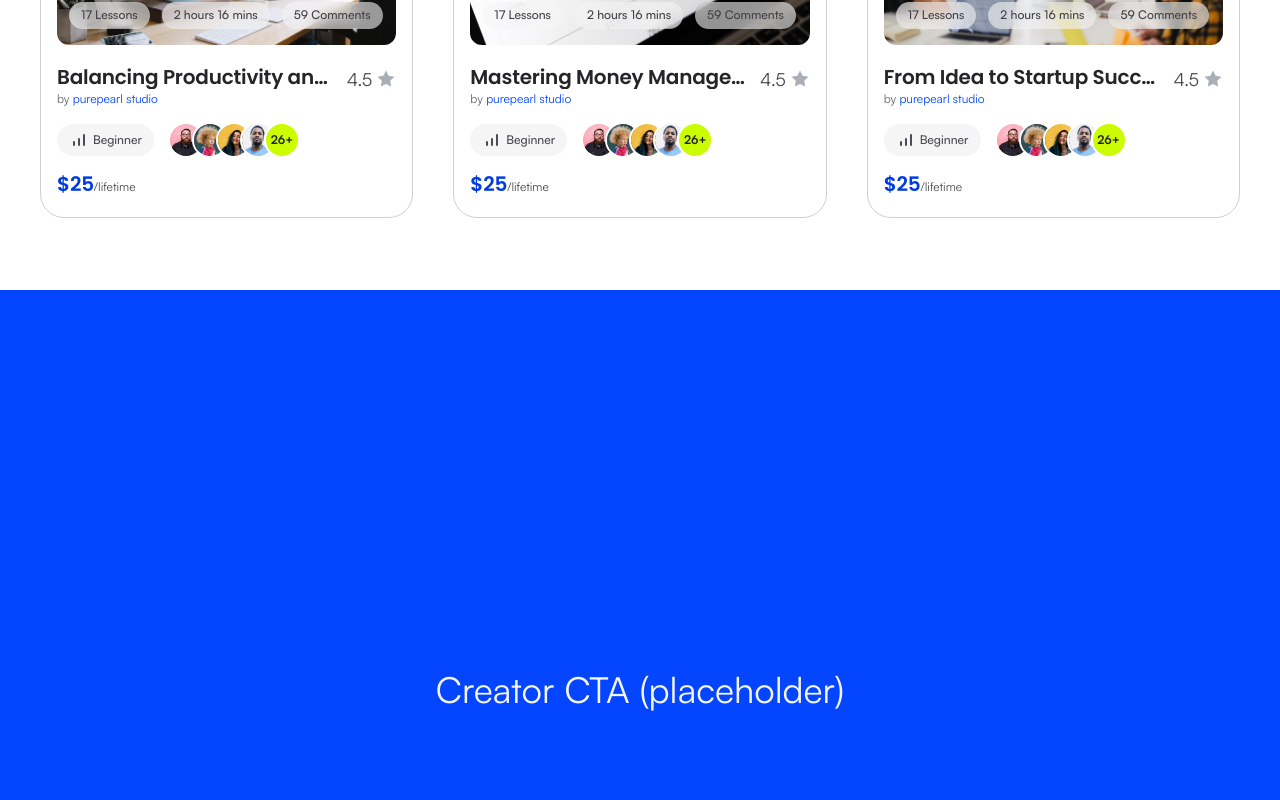
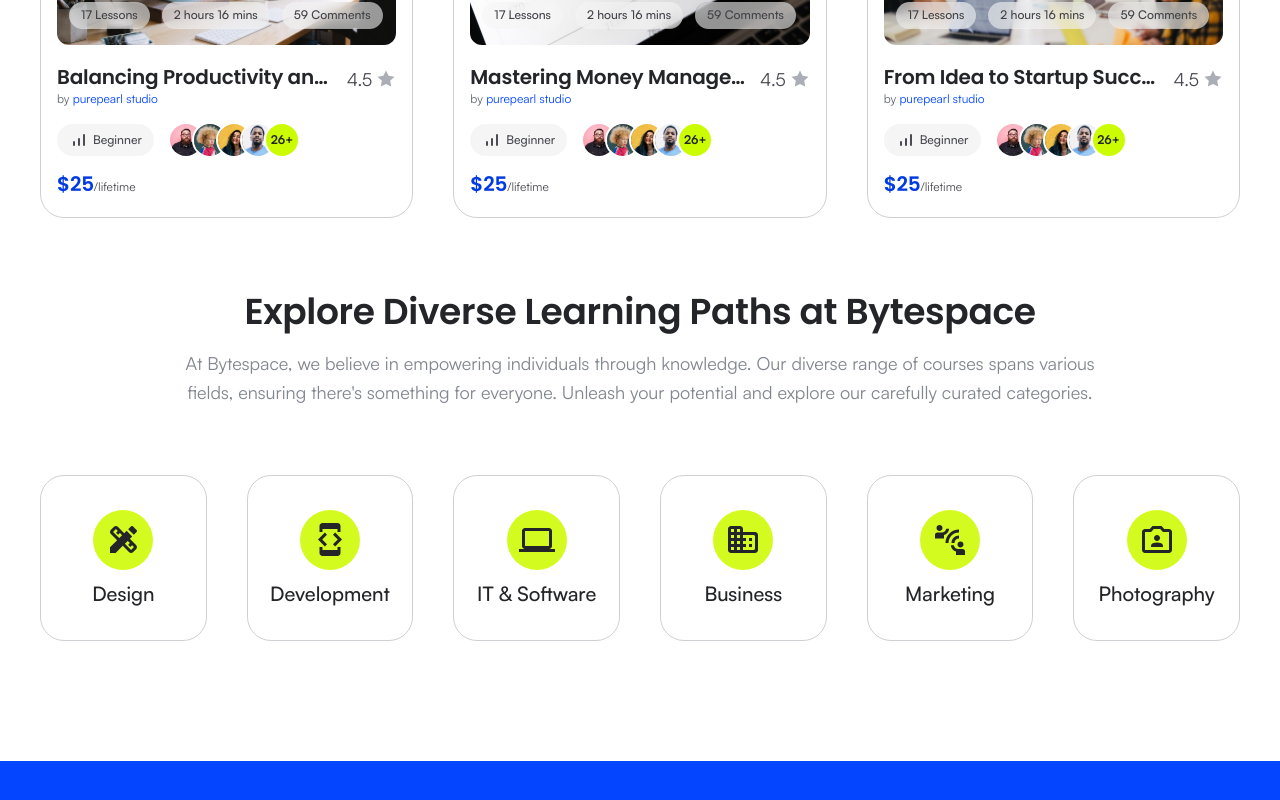
Before and after one commit to aliridowan/bytespace, a Next.js app: page / in a window 1280 px wide. Shown: the part 2355-3155 px from the top of the page. Built offline with nearby package versions, Linux system fonts and the light colour scheme.

Commit message:
feat: add title size option to SectionHeading and use Figma description colour

```diff
--- a/src/app/page.tsx
+++ b/src/app/page.tsx
@@ -1,5 +1,6 @@
 import { Courses } from "@/components/sections/courses/Courses";
 import { Hero } from "@/components/sections/hero/Hero";
+import { LearningPaths } from "@/components/sections/learning-paths/LearningPaths";
 import { Partners } from "@/components/sections/partners/Partners";
 
 // Landing page. Sections are added one by one; each remaining placeholder has the id the navbar
@@ -12,6 +13,7 @@ export default function Home() {
       <Hero />
       <Partners />
       <Courses />
+      <LearningPaths />
 
       <section
         id="creators"
--- a/src/components/ui/SectionHeading.tsx
+++ b/src/components/ui/SectionHeading.tsx
@@ -1,16 +1,24 @@
 type SectionHeadingProps = {
   title: React.ReactNode;
   description?: string;
+  // Figma uses two title sizes: Heading M (44px, "Discover Your Passion") and
+  // Heading S (36px, "Explore Diverse Learning Paths"). Both are 36px on phones.
+  size?: "m" | "s";
   className?: string;
 };
 
+const titleSizes = {
+  m: "text-heading-s md:text-heading-m",
+  s: "text-heading-s",
+};
+
 // Centred title + intro text used at the top of most landing page sections.
-// Figma: Heading M (44px, -1% letter spacing), Body L below it, 16px apart, max 917px wide.
-export function SectionHeading({ title, description, className = "" }: SectionHeadingProps) {
+// Figma: -1% letter spacing, Body L intro in Shuttle Gray/400, 16px apart, max 917px wide.
+export function SectionHeading({ title, description, size = "m", className = "" }: SectionHeadingProps) {
   return (
     <div className={`mx-auto flex max-w-[917px] flex-col gap-4 text-center ${className}`}>
-      <h2 className="text-heading-s tracking-[-0.01em] md:text-heading-m">{title}</h2>
-      {description && <p className="text-body-m text-neutral-500 md:text-body-l">{description}</p>}
+      <h2 className={`tracking-[-0.01em] ${titleSizes[size]}`}>{title}</h2>
+      {description && <p className="text-body-m text-neutral-400 md:text-body-l">{description}</p>}
     </div>
   );
 }
```
